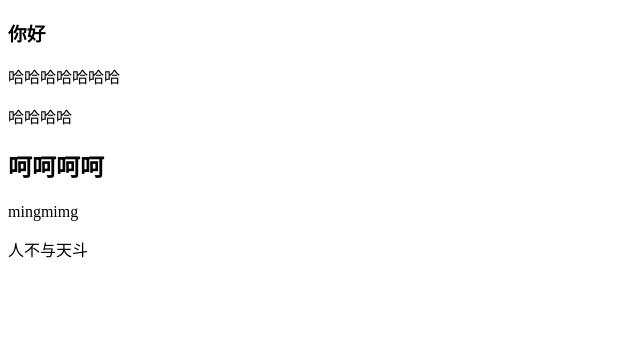
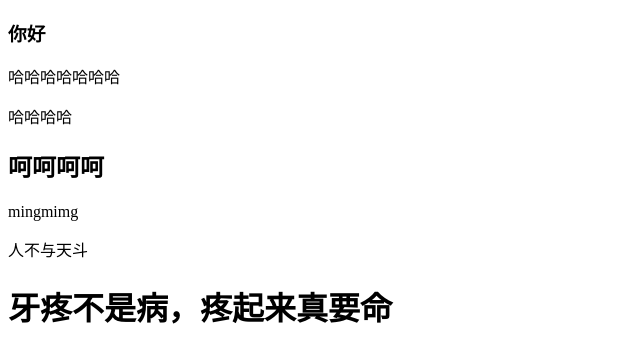
Before and after one commit to yuanbingbing/test, a plain HTML site: page index.html in a window 1280 px wide. Shown: the whole page, without its empty margins (0-640 px from the left). Drawn offline with Linux system fonts and the light colour scheme.

```diff
--- a/index.html
+++ b/index.html
@@ -16,5 +16,7 @@
 	<p>mingmimg</p>
 
 	<p>人不与天斗</p>
+
+	<h1>牙疼不是病，疼起来真要命</h1>
 </body>
 </html>
```
